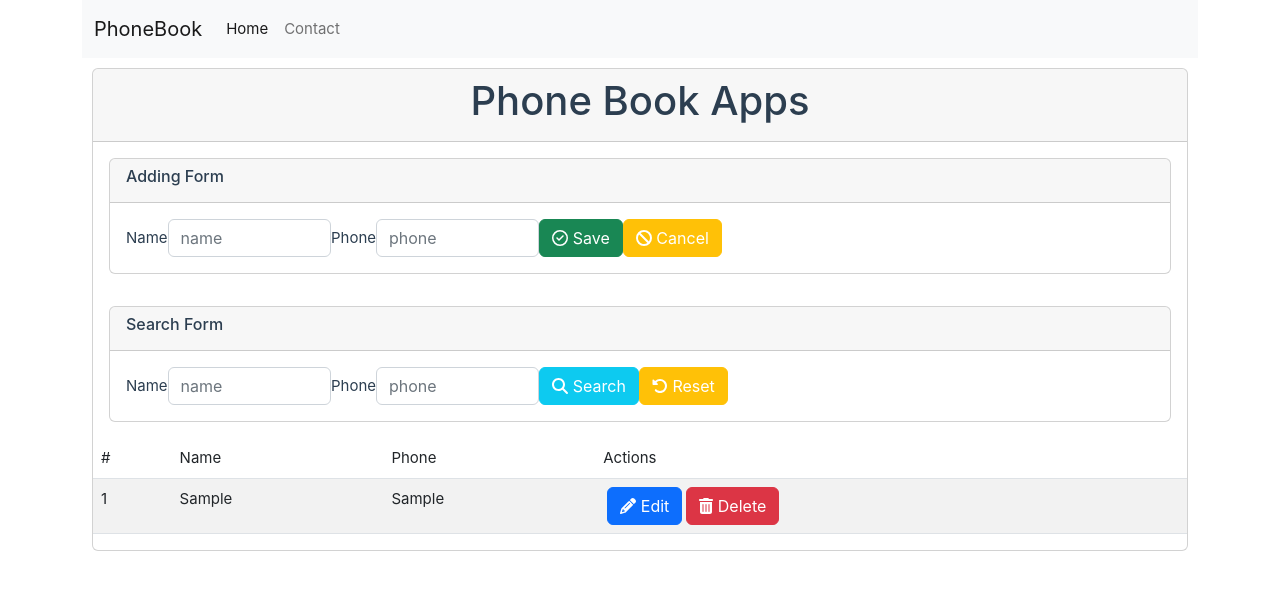
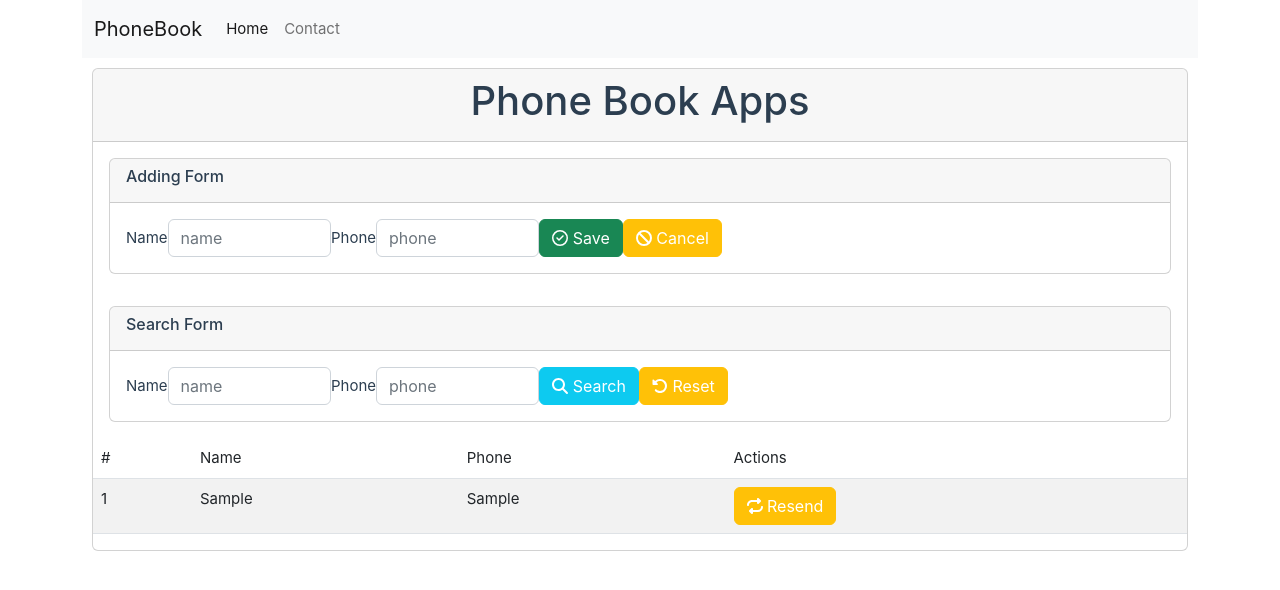
Before and after one commit to herlambang0321/vue_phonebook, a Vue app in the folder vue-phonebook_apps/: page /contact in a window 1280 px wide. Both pictures are taken after typing "Sample", "Sample" into the empty fields and a click on the button "Save". Shown: the top 590 px of the page. Built offline with nearby package versions, Linux system fonts and the light colour scheme; no server answers.

Commit message:
fontawesome, button resend done

```diff
--- a/vue-phonebook_apps/src/components/ContactItem.vue
+++ b/vue-phonebook_apps/src/components/ContactItem.vue
@@ -48,8 +48,13 @@ export default {
             <button class="btn btn-warning text-white" type="button" @click="isEdit = false"><font-awesome-icon icon="fa-solid fa-ban" /> Cancel</button>
         </td>
         <td v-else>
-            <button class="btn btn-primary mx-1" type="button" @click="isEdit = true"><font-awesome-icon icon="fa-solid fa-pencil" /> Edit</button>
-            <button class="btn btn-danger" type="button" @click="Contact.removeItem(contact.id)"><font-awesome-icon icon="fa-solid fa-trash-can" /> Delete </button>
+            <div v-if="contact.sent">
+                <button class="btn btn-primary mx-1" type="button" @click="isEdit = true"><font-awesome-icon icon="fa-solid fa-pencil" /> Edit</button>
+                <button class="btn btn-danger" type="button" @click="Contact.removeItem(contact.id)"><font-awesome-icon icon="fa-solid fa-trash-can" /> Delete</button>
+            </div>
+            <div v-else>
+                <button class="btn btn-warning text-white" type="button" @click="Contact.resendItem(contact)"><font-awesome-icon icon="fa-solid fa-repeat" /> Resend</button>
+            </div>
         </td>
     </tr>
 </template>
--- a/vue-phonebook_apps/src/main.js
+++ b/vue-phonebook_apps/src/main.js
@@ -13,13 +13,13 @@ import { library } from '@fortawesome/fontawesome-svg-core'
 import { FontAwesomeIcon } from '@fortawesome/vue-fontawesome'
 
 /* import specific icons free-solid*/
-import { faPlus, faBan, faMagnifyingGlass, faRotateLeft, faPencil, faTrashCan } from '@fortawesome/free-solid-svg-icons'
+import { faPlus, faBan, faMagnifyingGlass, faRotateLeft, faPencil, faTrashCan, faRepeat } from '@fortawesome/free-solid-svg-icons'
 
 /* import specific icons free-regular*/
 import { faCircleCheck } from '@fortawesome/free-regular-svg-icons'
 
 /* add icons to the library */
-library.add(faPlus, faCircleCheck, faBan, faMagnifyingGlass, faRotateLeft, faPencil, faTrashCan)
+library.add(faPlus, faCircleCheck, faBan, faMagnifyingGlass, faRotateLeft, faPencil, faTrashCan, faRepeat)
 
 const app = createApp(App).component('font-awesome-icon', FontAwesomeIcon);
 
--- a/vue-phonebook_apps/src/stores/contact.js
+++ b/vue-phonebook_apps/src/stores/contact.js
@@ -70,6 +70,24 @@ export const useContactStore = defineStore({
                 }
                 return item
             })
+        },
+
+        resendItem(contact) {
+            request.post('/phonebooks', { name: contact.name, phone: contact.phone }).then((response) => {
+                this.rawItems = this.rawItems.map(item => {
+                    if (item.id === contact.id) {
+                        return {
+                            id: response.data.data.id,
+                            name: response.data.data.name,
+                            phone: response.data.data.phone,
+                            sent: true
+                        }
+                    }
+                    return item
+                })
+            }).catch((err) => {
+                console.log('Failed to resend data', err);
+            })
         }
     },
 })
```
